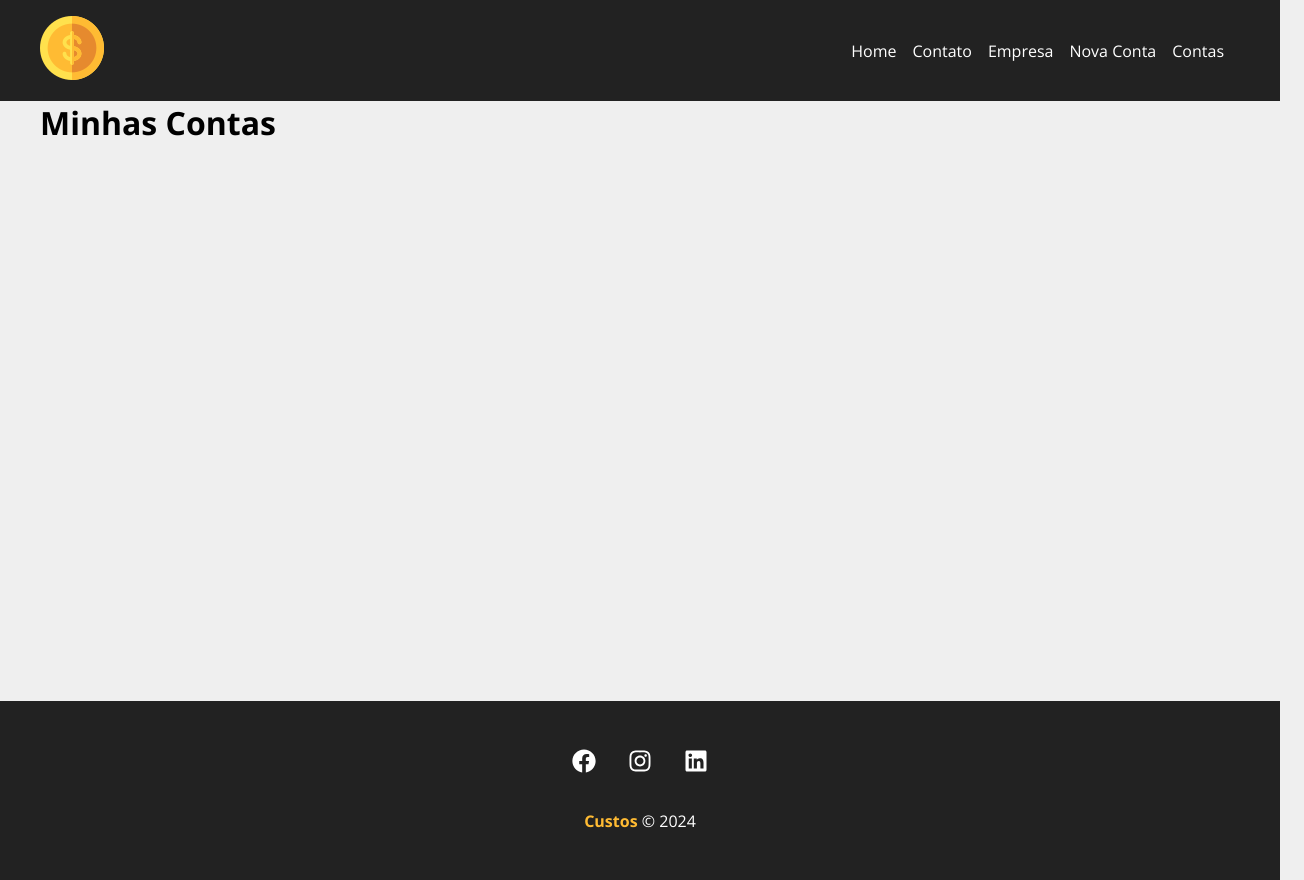
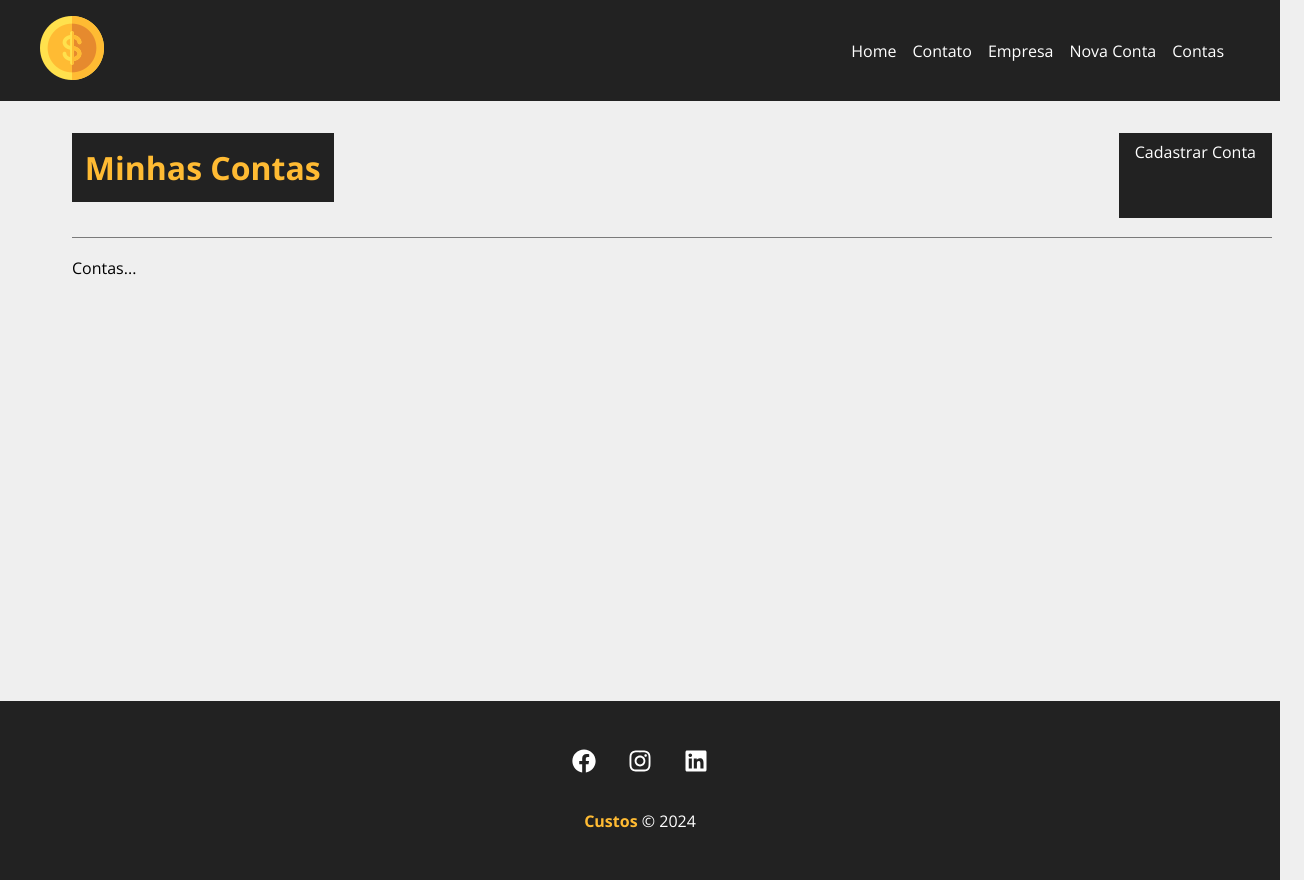
Before and after one commit to Pakato14/contas_pagar, a React (Create React App) app: page /contas in a window 1280 px wide. Shown: the whole page, 1304 px wide, since content can reach past the window. Built offline with nearby package versions, Linux system fonts and the light colour scheme.

Commit message:
preparando o dashboard

```diff
--- a/db.json
+++ b/db.json
@@ -41,6 +41,13 @@
       "data_venc": "2024-04-12",
       "juros": "1",
       "id": 6
+    },
+    {
+      "name": "IPVA",
+      "valor": "600",
+      "data_venc": "2024-04-08",
+      "juros": "0.25",
+      "id": 7
     }
   ]
 }
--- a/src/components/pages/Contas.js
+++ b/src/components/pages/Contas.js
@@ -1,22 +1,29 @@
-import { useLocation } from 'react-router-dom'
+import { useLocation } from "react-router-dom";
 
-import Message from "../layout/Message"
-
+import Message from "../layout/Message";
+import styles from "./Contas.module.css";
+import Container from '../layout/Container';
+import LinkButton from "../layout/LinkButton";
 
 //isso é uma página project do tutorial
-function Contas(){
-
-    const location = useLocation()
-    let message = ''
-    if (location.state){
-        message = location.state.message
-    }
-    return(
-        <div>
-            <h1>Minhas Contas</h1>
-            {message && <Message type="success" msg={message} />}
-        </div>
-    )
+function Contas() {
+  const location = useLocation();
+  let message = "";
+  if (location.state) {
+    message = location.state.message;
+  }
+  return (
+    <div className={styles.account_details}>
+      <div className={styles.details_container}>
+        <h1>Minhas Contas</h1>
+        <LinkButton to="/novaconta" text="Cadastrar Conta" />
+      </div>
+      {message && <Message type="success" msg={message} />}
+      <Container customClass="start">
+        <p>Contas...</p>
+      </Container>
+    </div>
+  );
 }
 
-export default Contas
+export default Contas;
--- /dev/null
+++ b/src/components/pages/Contas.module.css
@@ -0,0 +1,48 @@
+.account_details {
+    padding: 2em;
+  }
+
+  .account_details h1,
+  .account_details h2,
+  .account_details p {
+    margin-bottom: 0.5em;
+  }
+
+  .account_details h1 {
+    background-color: #222;
+    color: #ffbb33;
+    padding: 0.4em;
+  }
+
+  .account_details span {
+    font-weight: bold;
+  }
+
+  .details_container,
+  .service_form_container {
+    border-bottom: 1px solid #7a7a7a;
+    padding-bottom: 1.2em;
+    margin-bottom: 1.2em;
+    display: flex;
+    justify-content: space-between;
+    flex-wrap: wrap;
+  }
+
+  .btn {
+    background-color: #222;
+    color: #fff;
+    padding: 0.5em 1em;
+    text-decoration: none;
+    transition: 0.5s;
+    border: none;
+    cursor: pointer;
+    max-height: 40px;
+  }
+
+  .btn:hover {
+    color: #ffbb33;
+  }
+
+  .form {
+    width: 100%;
+  }
--- a/src/components/pages/NovaConta.js
+++ b/src/components/pages/NovaConta.js
@@ -22,7 +22,9 @@ function NovaConta(){
             console.log(data)
             //redirect
             //history.push('/contas', { message: 'Conta cadstrada com sucesso'})
-            navigate("/contas", { message: "Conta cadastrada com sucesso!" })
+            //navigate("/contas", { message: "Conta cadastrada com sucesso!" })
+            const state = { message: "Conta cadstrada com sucesso!"}
+            navigate("/contas", {state});
         })
         .catch(err => console.log(err))
 
```
